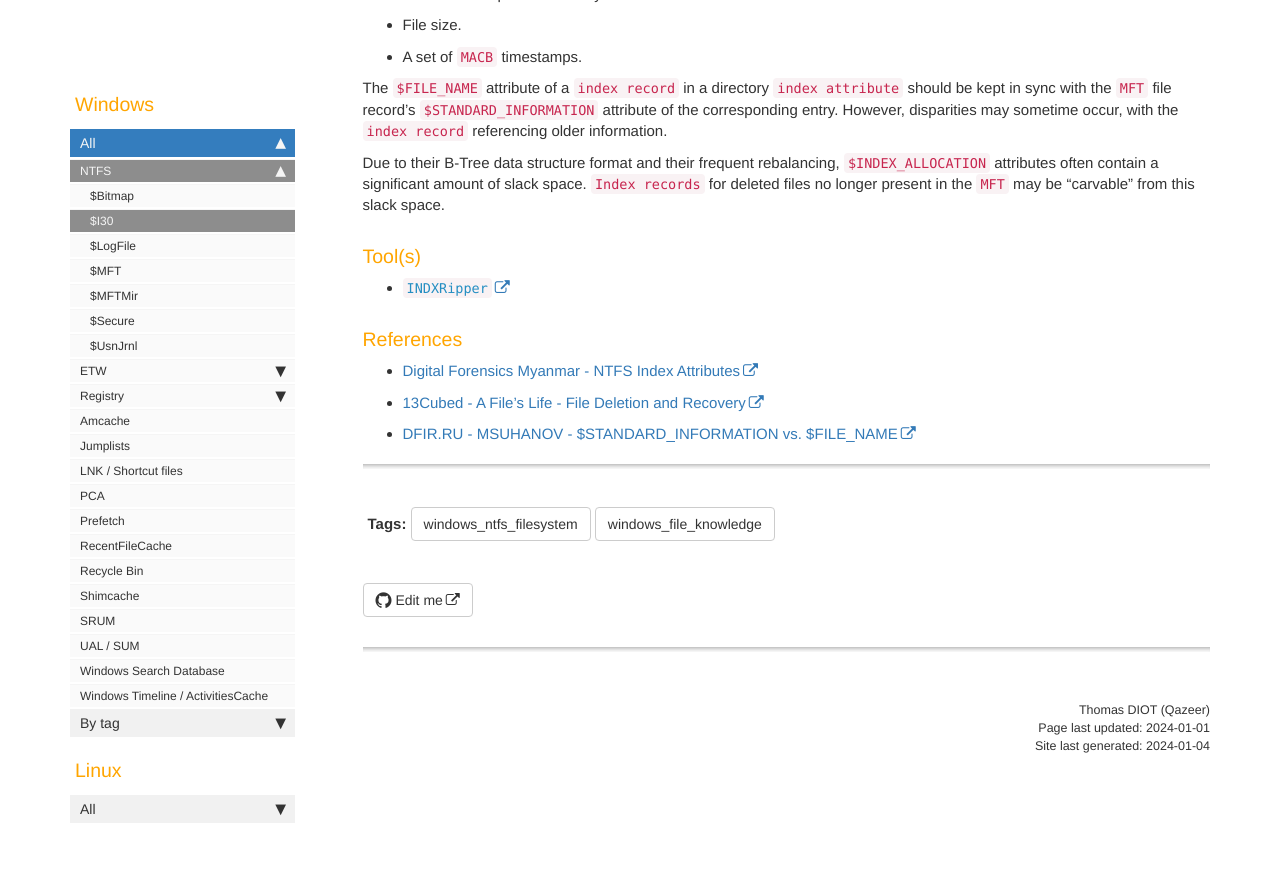
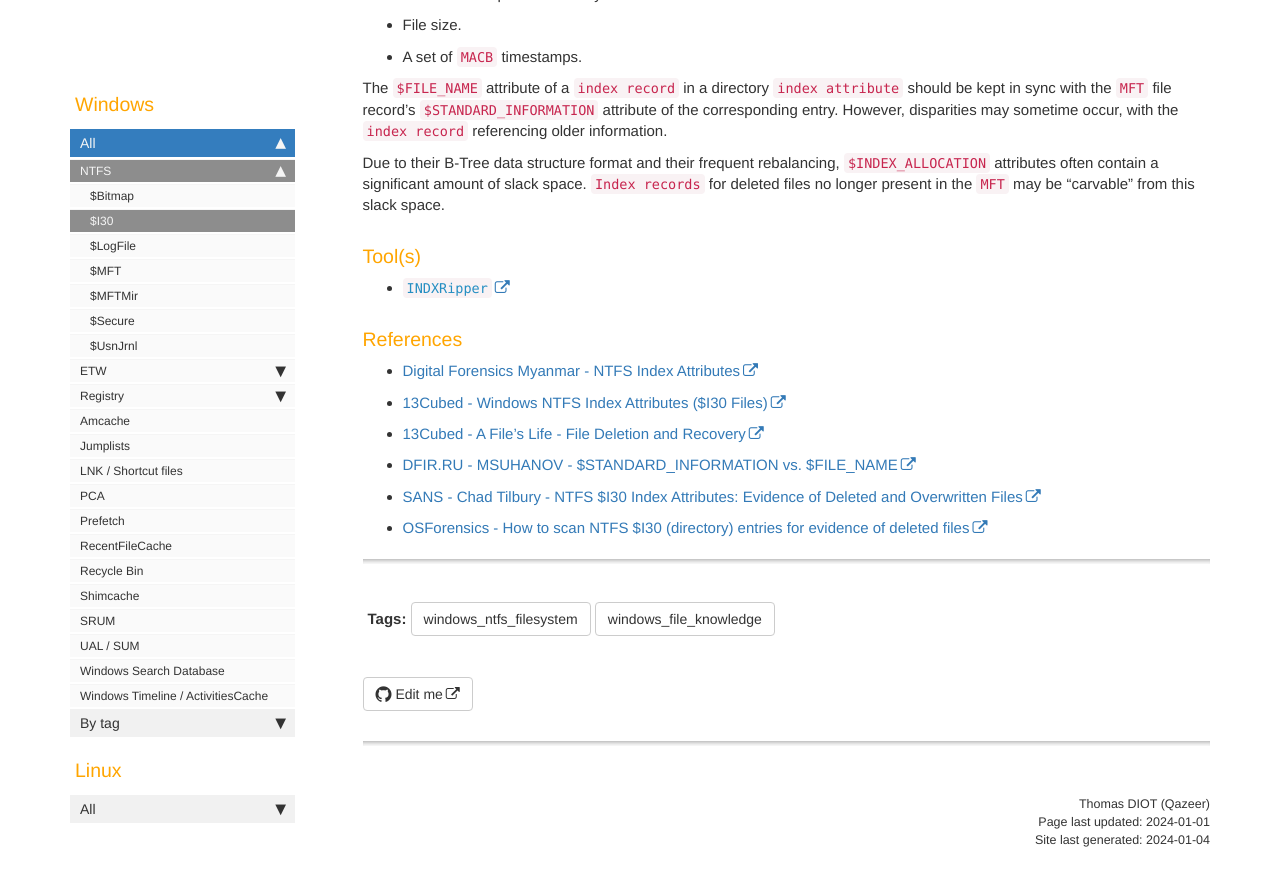
Before and after one commit to Qazeer/artefacts.help, a Jekyll site: the page built from pages/windows/i30.md, in a window 1280 px wide and 900 px high, scrolled down 957 px. Shown: the top 886 px of the window. Built offline with Jekyll 4.4.1, drawn with Linux system fonts in a browser that asks for light colours; our own code applies the rules of GitHub Pages for plain Markdown files; comment, search, counter and statistics services are not loaded.

Commit message:
[Artefact] $I30 - Add additional references

```diff
--- a/pages/windows/i30.md
+++ b/pages/windows/i30.md
@@ -74,6 +74,12 @@ space. `Index records` for deleted files no longer present in the `MFT` may be
 
   - [Digital Forensics Myanmar - NTFS Index Attributes](https://www.forensicsmyanmar.com/2022/08/ntfs-index-attributes.html)
 
+  - [13Cubed - Windows NTFS Index Attributes ($I30 Files)](https://www.youtube.com/watch?v=XzoYNOlJ37s)
+
   - [13Cubed - A File's Life - File Deletion and Recovery](https://www.youtube.com/watch?v=4zlk9ZSMa-4)
 
   - [DFIR.RU - MSUHANOV - $STANDARD_INFORMATION vs. $FILE_NAME](https://dfir.ru/2021/01/10/standard_information-vs-file_name/)
+
+  - [SANS - Chad Tilbury - NTFS $I30 Index Attributes: Evidence of Deleted and Overwritten Files](https://www.sans.org/blog/ntfs-i30-index-attributes-evidence-of-deleted-and-overwritten-files/)
+
+  - [OSForensics - How to scan NTFS $I30 (directory) entries for evidence of deleted files](https://www.osforensics.com/faqs-and-tutorials/how-to-scan-ntfs-i30-entries-deleted-files.html)
```
